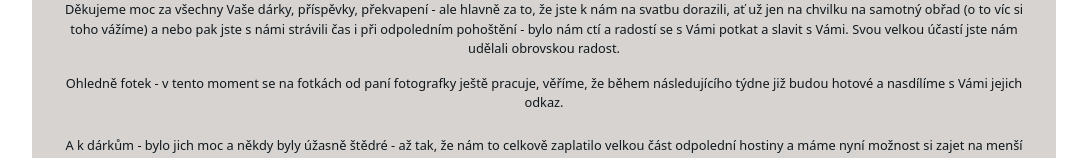
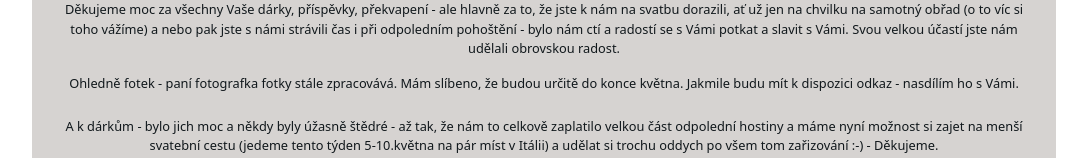
Before and after one commit to LiborCz/wedding, a React (Vite) app: page / in a window 1280 px wide. Shown: the part 186-344 px from the top of the page, without its empty margins (96-1183 px from the left). Built offline with nearby package versions, Linux system fonts and the light colour scheme; what @heroui/system would draw is missing.

Commit message:
feat: Uprava textu ohledne fotek...

```diff
--- a/src/pages/wedding.tsx
+++ b/src/pages/wedding.tsx
@@ -24,7 +24,7 @@ export default function Wedding() {
       </p>
 
       <p className="font-sans text-[80%] mb-4 p-1" style={{fontSize:"0.8rem"}}>
-        Ohledně fotek - v tento moment se na fotkách od paní fotografky ještě pracuje, věříme, že během následujícího týdne již budou hotové a nasdílíme s Vámi jejich odkaz.
+        Ohledně fotek - paní fotografka fotky stále zpracovává. Mám slíbeno, že budou určitě do konce května. Jakmile budu mít k dispozici odkaz - nasdílím ho s Vámi.
       </p>
 
       <p className="font-sans text-[80%] mb-6 p-1" style={{fontSize:"0.8rem"}}>
```
